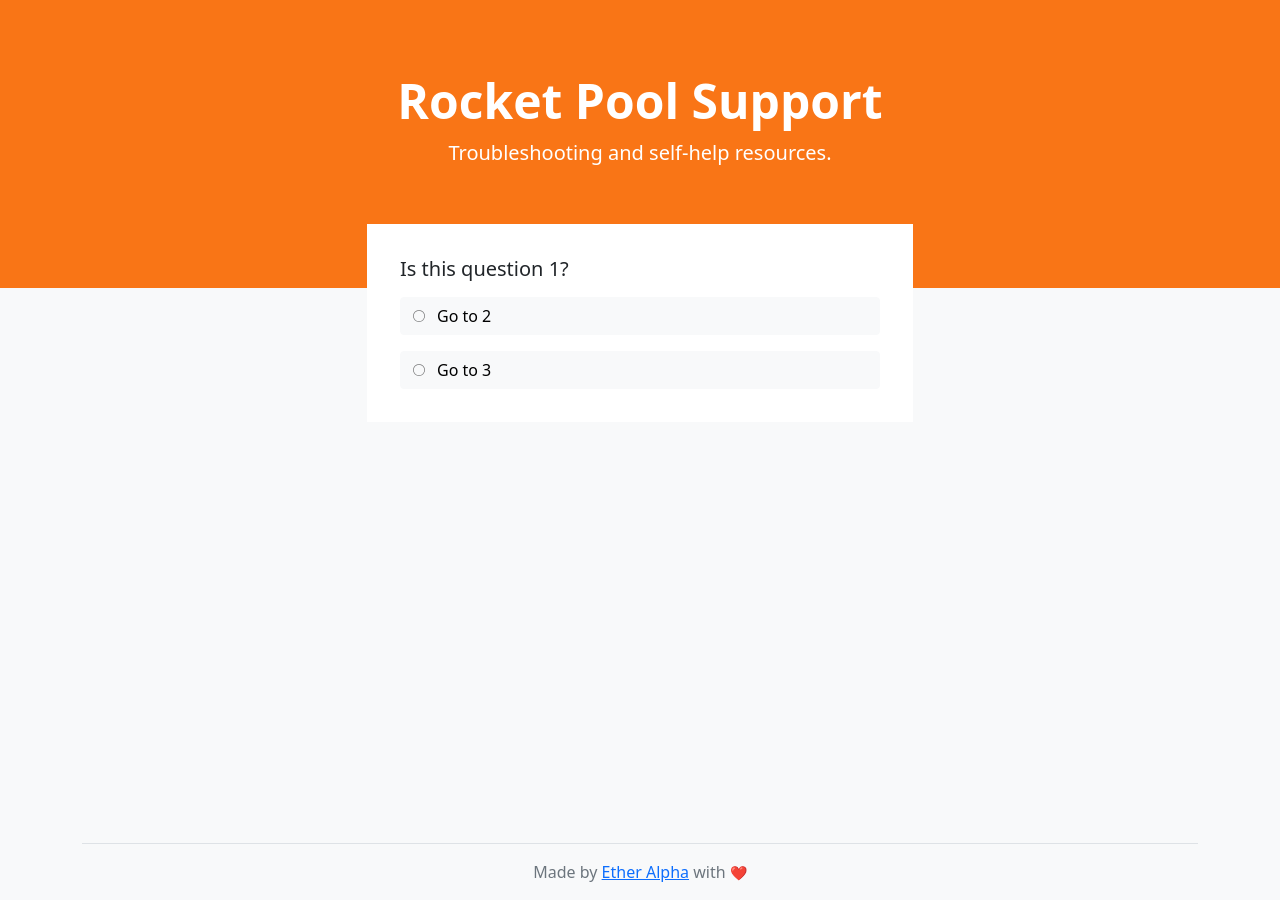
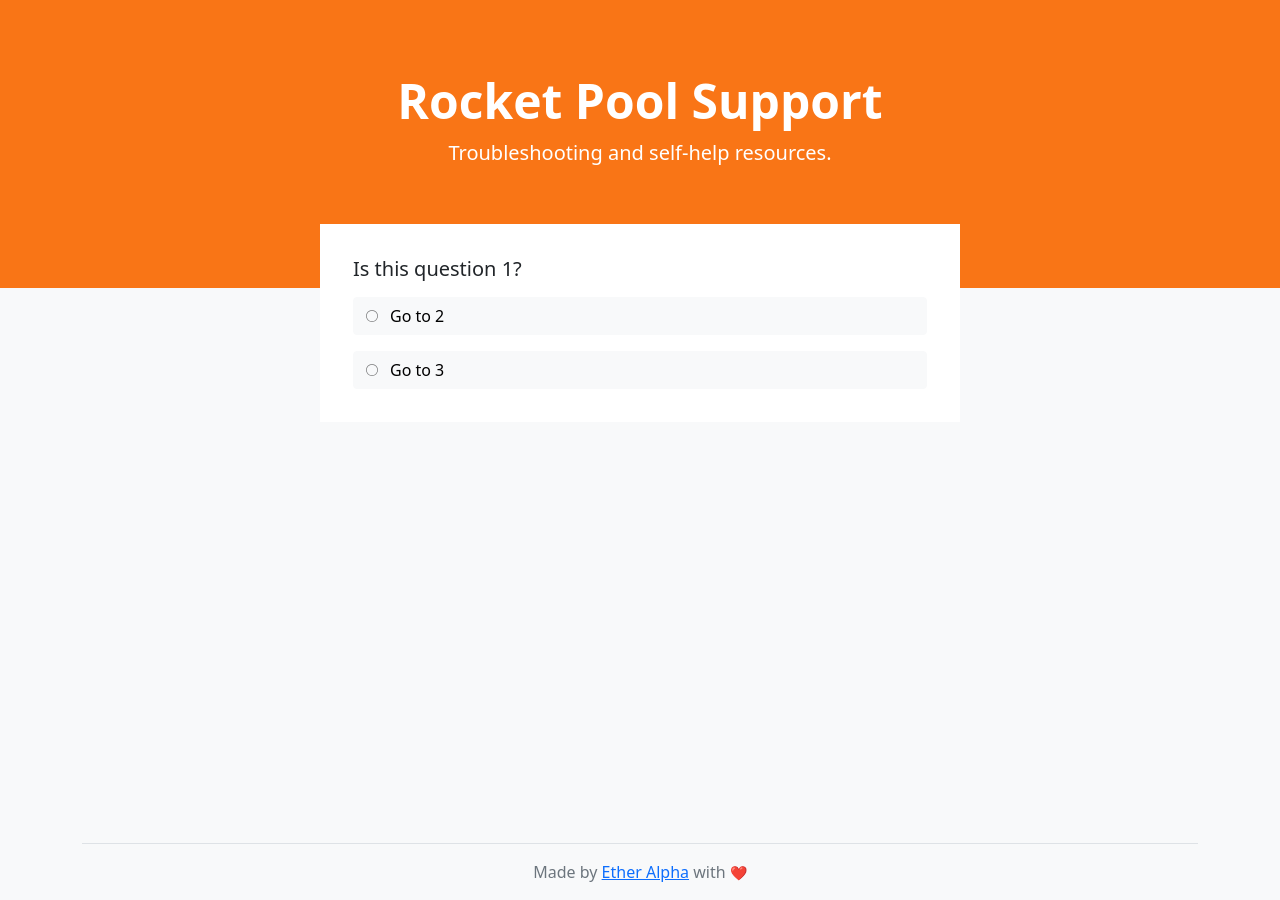
Before and after one commit to etheralpha/rocketpool-support, a Jekyll site: the page built from index.md, in a window 1280 px wide. Built offline with Jekyll 4.4.1, drawn with Linux system fonts in a browser that asks for light colours.

Commit message:
fix the prompt card width

```diff
--- a/index.md
+++ b/index.md
@@ -18,8 +18,8 @@ layout: default
 <section class="">
   <div class="container py-5">
     <div class="row justify-content-center" style="margin-top: -7rem;">
-      <div class="col-12 col-md-8 col-lg-6">
-        <div class="card w-100 rounded-0 border-white">
+      <div class="col-12">
+        <div class="card rounded-0 border-white mx-auto" style="max-width: 40rem;">
           <div class="card-body m-3">
             {%- comment -%}
               <!-- Assign prompts to an array of troubleshooting prompts and create a card for each. -->
```
